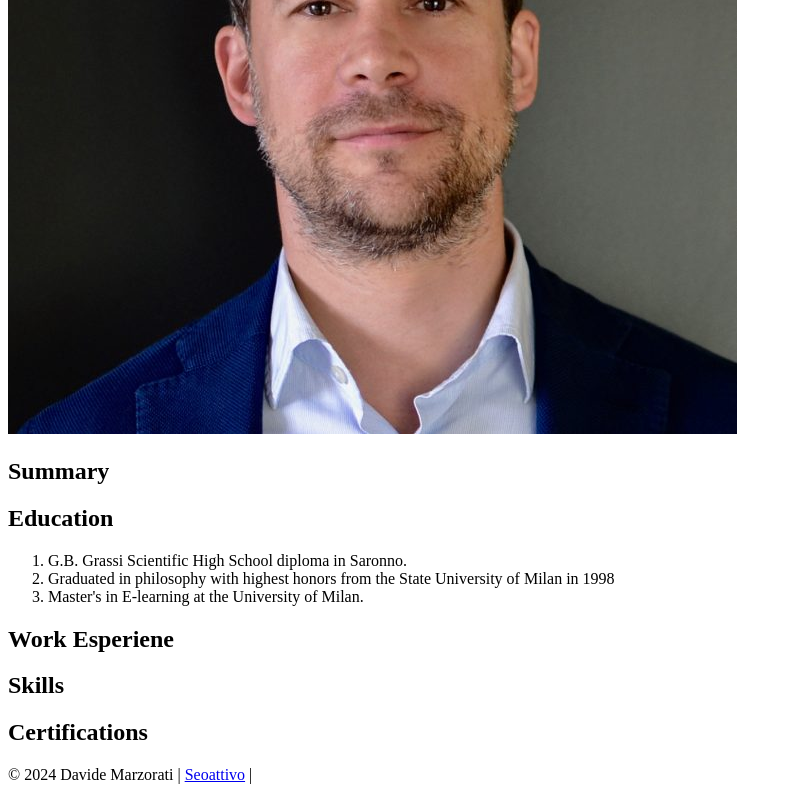
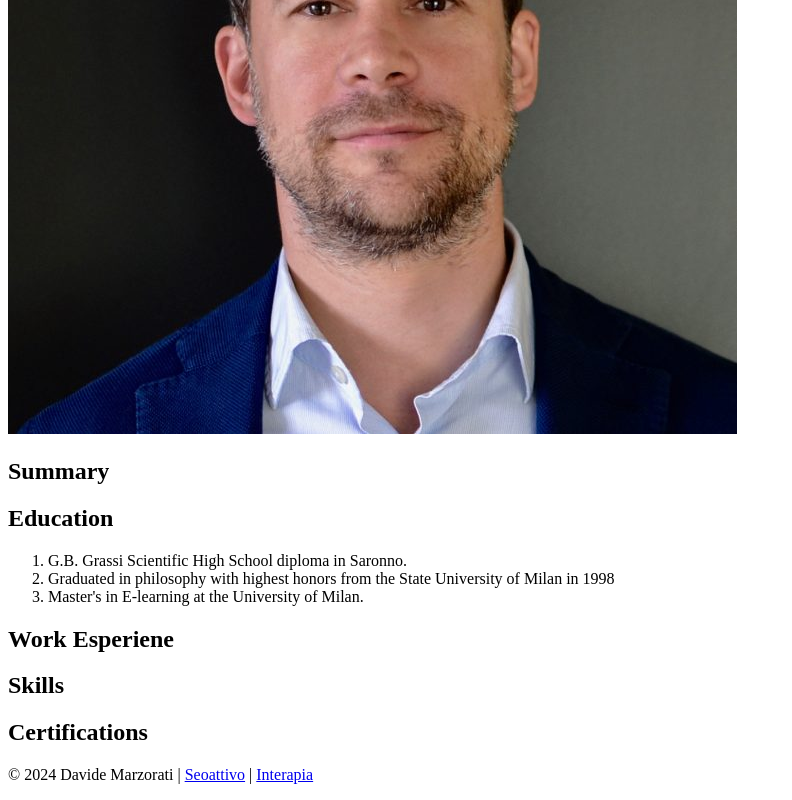
Before and after one commit to seoattivo/online-summary-resume, a plain HTML site: page index.html in a window 1280 px wide. Shown: the part 305-1105 px from the top of the page, without its empty margins (0-792 px from the left). Drawn offline with Linux system fonts and the light colour scheme.

Commit message:
Add files via upload

```diff
--- a/index.html
+++ b/index.html
@@ -25,7 +25,7 @@
 
 
     <footer>
-        <p>© 2024 Davide Marzorati | <a href="http://">Seoattivo</a> |</p>
+        <p>© 2024 Davide Marzorati | <a href="http://www.seoattivo.it">Seoattivo</a> | <a href="http://www.centrointerapia.it/">Interapia</a></p>
       </footer>
 
 </body>
```
